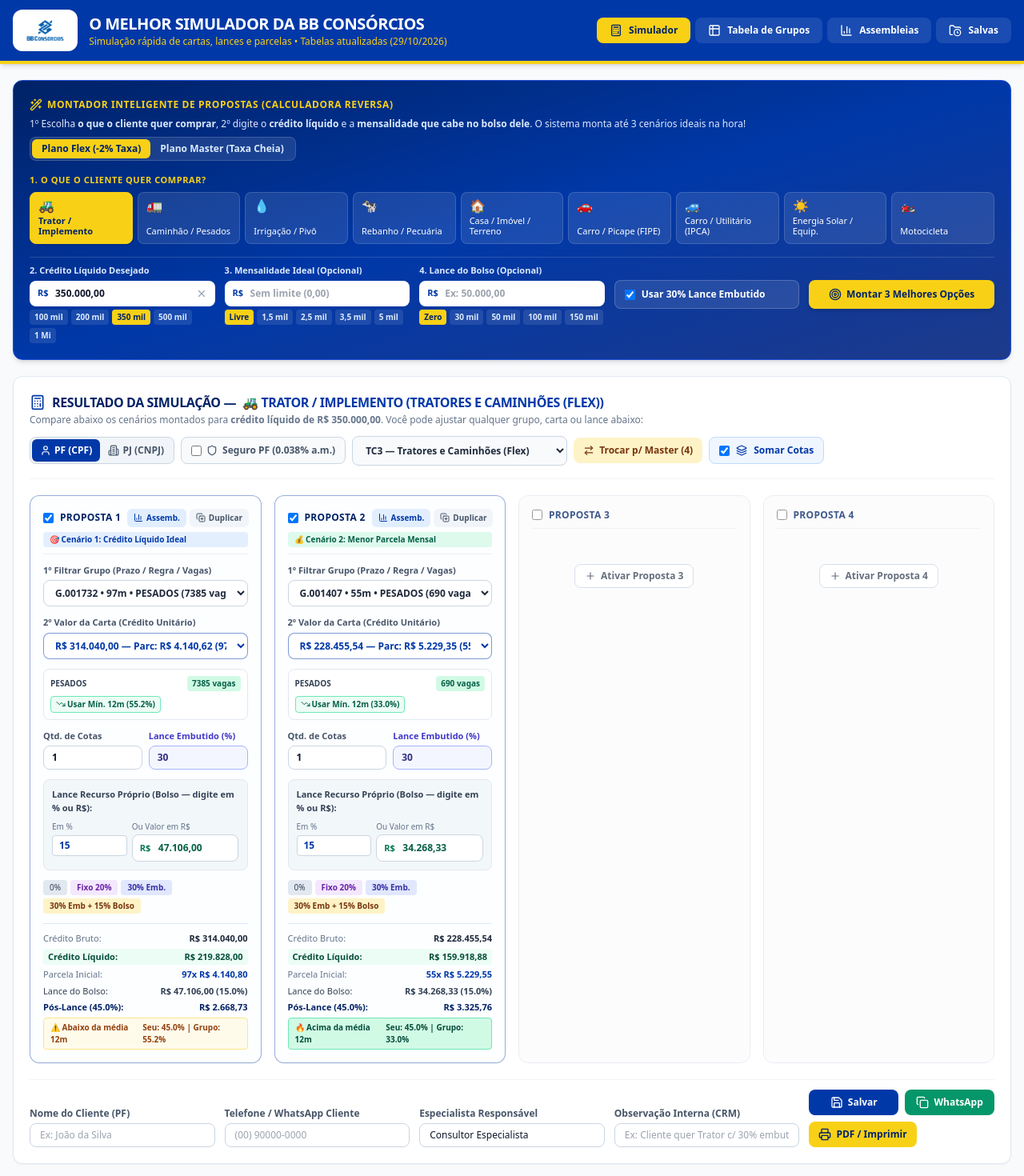
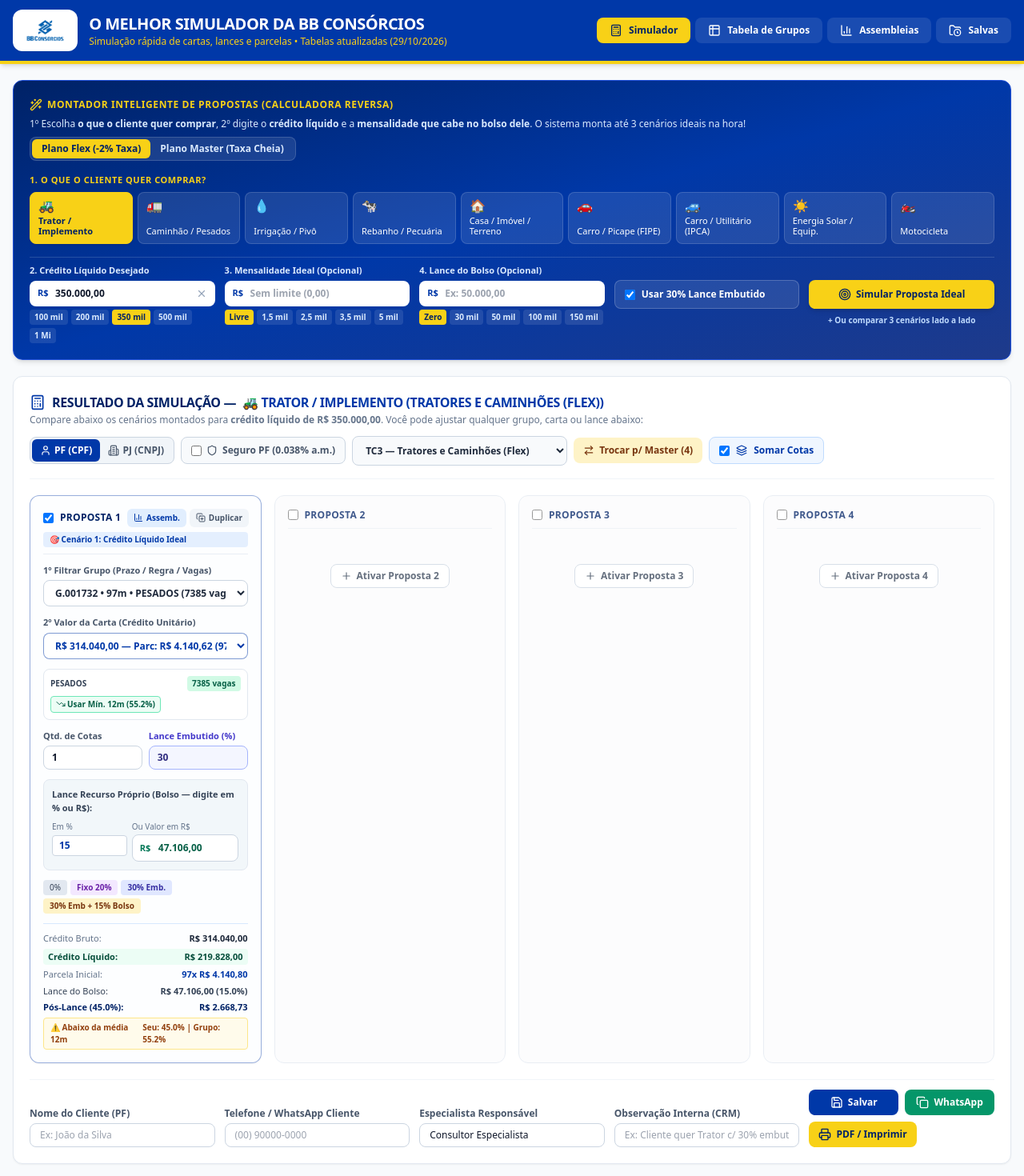
Before and after one commit to aspargosmp-hub/simulador-consorcios, a React (Vite) app: page / in a window 1280 px wide. Shown: the top 1470 px of the page at 80% size. Built offline with nearby package versions, Linux system fonts and the light colour scheme.

Commit message:
feat(simulador): modo padrao de 1 proposta ideal certeira + comparativo opcional de 3 cenarios e suporte ate 12 cotas

```diff
--- a/src/App.tsx
+++ b/src/App.tsx
@@ -48,7 +48,7 @@ export function App() {
       },
       {
         slotIndex: 1,
-        enabled: true,
+        enabled: false,
         groupId: tc3Items[Math.min(4, tc3Items.length - 1)]?.id || initialDataset.items[1].id,
         cotas: 1,
         lanceRecursoProprioPerc: 15,
--- a/src/components/SimulatorTab.tsx
+++ b/src/components/SimulatorTab.tsx
@@ -80,10 +80,7 @@ const OBJETIVOS_COMPRA: ObjetivoCompraOption[] = [
     defaultModFlex: 'TC3',
     defaultModMaster: 'TC4',
     filterFn: (i) =>
-      i.segmento === 'TC' &&
-      (i.tags.includes('Trator / Implemento') ||
-        i.bemDescricao.includes('TRATOR') ||
-        i.bemDescricao.includes('PESADOS')),
+      i.segmento === 'TC' && !i.bemDescricao.includes('SUSTENTAVEIS'),
   },
   {
     id: 'CAMINHAO',
@@ -93,8 +90,7 @@ const OBJETIVOS_COMPRA: ObjetivoCompraOption[] = [
     defaultModFlex: 'TC3',
     defaultModMaster: 'TC4',
     filterFn: (i) =>
-      i.segmento === 'TC' &&
-      (!i.bemDescricao.includes('IRRIGACAO') && !i.bemDescricao.includes('REBANHO')),
+      i.segmento === 'TC' && !i.bemDescricao.includes('SUSTENTAVEIS'),
   },
   {
     id: 'IRRIGACAO',
@@ -103,16 +99,19 @@ const OBJETIVOS_COMPRA: ObjetivoCompraOption[] = [
     seg: 'TC',
     defaultModFlex: 'TC3',
     defaultModMaster: 'TC4',
-    filterFn: (i) => i.segmento === 'TC' && i.tags.includes('Irrigação'),
+    // Na BB Consórcios, qualquer grupo PESADOS / TRATOR / IRRIGAÇÃO do segmento TC fatura Pivô e Irrigação
+    filterFn: (i) =>
+      i.segmento === 'TC' && !i.bemDescricao.includes('SUSTENTAVEIS'),
   },
   {
     id: 'REBANHO',
     label: 'Rebanho / Pecuária',
     emoji: '🐄',
-    seg: 'TC',
-    defaultModFlex: 'TC3',
-    defaultModMaster: 'TC4',
-    filterFn: (i) => i.segmento === 'TC' && i.tags.includes('Rebanho e Genética'),
+    seg: 'EE',
+    defaultModFlex: 'EE3',
+    defaultModMaster: 'EE4',
+    filterFn: (i) =>
+      i.tags.includes('Rebanho e Genética') || i.bemDescricao.includes('REBANHO'),
   },
   {
     id: 'IMOVEL',
@@ -300,9 +299,8 @@ export const SimulatorTab: React.FC<SimulatorTabProps> = ({
     onChangeSlots(next);
   };
 
-  // MOTOR DE RECOMENDAÇÃO INTELIGENTE (Monta até 3 cenários estratégicos automaticamente!)
-  const handleAutoBuildProposal = (e: React.FormEvent) => {
-    e.preventDefault();
+  // MOTOR DE RECOMENDAÇÃO INTELIGENTE (Modo 1 Proposta Exata ou Comparativo de 3 Cenários)
+  const runProposalBuilder = (mode: 'single' | 'compare3') => {
     const objConfig = OBJETIVOS_COMPRA.find((o) => o.id === objetivo) || OBJETIVOS_COMPRA[0];
     const targetMod =
       planoPreferido === 'Flex' ? objConfig.defaultModFlex : objConfig.defaultModMaster;
@@ -323,10 +321,6 @@ export const SimulatorTab: React.FC<SimulatorTabProps> = ({
     }
     if (pool.length === 0) return;
 
-    // Avalia candidatos (1 a 3 cotas) para encontrar os 3 melhores cenários:
-    // Cenário 1: Equilíbrio / Mais próximo do Crédito Líquido e dentro da Mensalidade
-    // Cenário 2: Menor Parcela Mensal (Prazo mais longo)
-    // Cenário 3: Contemplação Mais Rápida (Menor Lance Mínimo 12m ou Lance Fixo 20%)
     interface CandidateScenario {
       item: ConsorcioItem;
       cotas: number;
@@ -336,30 +330,32 @@ export const SimulatorTab: React.FC<SimulatorTabProps> = ({
       creditoLiquido: number;
       parcelaInicial: number;
       parcelaPosLance: number;
+      lanceTotalPerc: number;
       scoreCredito: number;
       withinBudget: boolean;
+      beatsGroupMin: boolean;
     }
 
     const candidates: CandidateScenario[] = [];
 
     for (const item of pool) {
-      // Testa com o percentual de embutido escolhido (e também testa 0% em grupos de Lance Fixo 20/30 quando há lance do bolso suficiente)
       const embOptions = targetUsarEmbutido ? [30, 0] : [0];
 
       for (const embPerc of embOptions) {
-        // Se o usuário pediu embutido, só usa embPerc=0 se for grupo de Lance Fixo <= 30% e tiver lance do bolso
-        if (targetUsarEmbutido && embPerc === 0 && item.percMinContemp > 30) continue;
+        if (targetUsarEmbutido && embPerc === 0 && item.percMinContemp > 30 && bolsoReais === 0) {
+          continue;
+        }
 
         const fatorLiq = 1 - embPerc / 100;
 
-        for (let cotas = 1; cotas <= 4; cotas++) {
+        // Avalia de 1 até 12 cotas para atender desde cartas pequenas até R$ 1 Milhão+
+        for (let cotas = 1; cotas <= 12; cotas++) {
           const creditoBruto = item.valorBem * cotas;
           const creditoLiquido = creditoBruto * fatorLiq;
           const parcelaInicial = item.parcela * cotas;
 
           let bolsoPerc = 15;
           if (bolsoReais > 0 && creditoBruto > 0) {
-            // Mantém precisão total para que o valor em R$ bata exatamente (sem quebrar em R$ 100.009,92)
             bolsoPerc = Math.min(69, (bolsoReais / creditoBruto) * 100);
           } else if (embPerc === 0 && item.tags.includes('Lance Fixo 20%')) {
             bolsoPerc = 20;
@@ -375,7 +371,6 @@ export const SimulatorTab: React.FC<SimulatorTabProps> = ({
               ? Math.max(0, (saldoTotal - parcelaInicial - lanceTotalValor) / (item.prazo - 1))
               : parcelaInicial;
 
-          // Distância percentual para o crédito líquido desejado
           const scoreCredito =
             liquidoDesejado > 0
               ? Math.abs(creditoLiquido - liquidoDesejado) / liquidoDesejado
@@ -383,15 +378,15 @@ export const SimulatorTab: React.FC<SimulatorTabProps> = ({
               ? Math.abs(parcelaPosLance - mensalidadeMax) / mensalidadeMax
               : 0;
 
-          // Verifica se cabe na mensalidade máxima (considerando a parcela pós-lance se houver lance, ou inicial)
           const refParcela = lanceTotalPerc > 0 ? parcelaPosLance : parcelaInicial;
           const withinBudget = mensalidadeMax <= 0 || refParcela <= mensalidadeMax * 1.12;
-
-          // Aceita candidatos cujo crédito líquido esteja próximo do pedido (-6% a +14%)
+          const beatsGroupMin = lanceTotalPerc >= item.percMinContemp;
+
+          // Margem estrita (-8% a +14% do crédito líquido pedido) para nunca sugerir valores desconexos
           const reasonableCredit =
             liquidoDesejado <= 0 ||
-            (creditoLiquido >= liquidoDesejado * 0.94 &&
-              creditoLiquido <= liquidoDesejado * 1.15);
+            (creditoLiquido >= liquidoDesejado * 0.92 &&
+              creditoLiquido <= liquidoDesejado * 1.14);
 
           if (reasonableCredit) {
             candidates.push({
@@ -403,30 +398,31 @@ export const SimulatorTab: React.FC<SimulatorTabProps> = ({
               creditoLiquido,
               parcelaInicial,
               parcelaPosLance,
+              lanceTotalPerc,
               scoreCredito,
               withinBudget,
+              beatsGroupMin,
             });
           }
         }
       }
     }
 
-    // Fallback se a faixa estrita (-6% a +14%) não encontrar opções suficientes
-    if (candidates.length < 3 && liquidoDesejado > 0) {
+    // Fallback caso o valor digitado seja muito baixo ou muito alto para a faixa de -8% a +14%
+    if (candidates.length === 0 && liquidoDesejado > 0) {
       for (const item of pool) {
         const embPerc = targetUsarEmbutido ? 30 : 0;
         const fatorLiq = 1 - embPerc / 100;
-        for (let cotas = 1; cotas <= 4; cotas++) {
+        for (let cotas = 1; cotas <= 15; cotas++) {
           const creditoBruto = item.valorBem * cotas;
           const creditoLiquido = creditoBruto * fatorLiq;
-          if (creditoLiquido < liquidoDesejado * 0.85 || creditoLiquido > liquidoDesejado * 1.30)
-            continue;
           const parcelaInicial = item.parcela * cotas;
           const bolsoPerc =
             bolsoReais > 0 && creditoBruto > 0
               ? Math.min(69, (bolsoReais / creditoBruto) * 100)
               : 0;
-          const lanceTotalValor = creditoBruto * ((embPerc + bolsoPerc) / 100);
+          const lanceTotalPerc = embPerc + bolsoPerc;
+          const lanceTotalValor = creditoBruto * (lanceTotalPerc / 100);
           const saldoTotal = parcelaInicial * item.prazo;
           const parcelaPosLance =
             item.prazo > 1
@@ -443,14 +439,15 @@ export const SimulatorTab: React.FC<SimulatorTabProps> = ({
             creditoLiquido,
             parcelaInicial,
             parcelaPosLance,
+            lanceTotalPerc,
             scoreCredito,
             withinBudget,
+            beatsGroupMin: lanceTotalPerc >= item.percMinContemp,
           });
         }
       }
     }
 
-    // Se o filtro estrito não achou, pega o mais próximo geral
     const workingList =
       candidates.filter((c) => c.withinBudget).length > 0
         ? candidates.filter((c) => c.withinBudget)
@@ -458,38 +455,53 @@ export const SimulatorTab: React.FC<SimulatorTabProps> = ({
 
     if (workingList.length === 0) return;
 
-    // 1. Melhor encaixe exato de Crédito Líquido
-    const byCreditFit = [...workingList].sort((a, b) => a.scoreCredito - b.scoreCredito);
-    const c1 = byCreditFit[0];
-
-    // 2. Menor Parcela Pós-Lance (em um grupo diferente do C1 se possível)
+    // 1. Proposta Principal (Prioriza quem usa a preferência de embutido, supera a média do grupo e crava o crédito líquido)
+    const preferredEmb = targetUsarEmbutido ? 30 : 0;
+    const byBestFit = [...workingList].sort((a, b) => {
+      const aPref = a.embPerc === preferredEmb ? 0 : 1;
+      const bPref = b.embPerc === preferredEmb ? 0 : 1;
+      if (aPref !== bPref) return aPref - bPref;
+      if (a.beatsGroupMin !== b.beatsGroupMin) return a.beatsGroupMin ? -1 : 1;
+      return a.scoreCredito - b.scoreCredito;
+    });
+    const c1 = byBestFit[0];
+
+    let chosenScenarios: CandidateScenario[] = [c1];
+
+    if (mode === 'compare3') {
+      // 2. Menor Parcela Pós-Lance (mantendo o MESMO crédito líquido em outro grupo ou sem embutido)
       const byLowestInstallment = [...workingList].sort(
         (a, b) => a.parcelaPosLance - b.parcelaPosLance
       );
       const c2 =
         byLowestInstallment.find((c) => c.item.grupo !== c1.item.grupo) ||
-      byLowestInstallment.find((c) => c.item.id !== c1.item.id) ||
+        byLowestInstallment.find(
+          (c) => c.item.id !== c1.item.id || c.embPerc !== c1.embPerc
+        ) ||
         c1;
 
-    // 3. Menor Lance Mínimo Histórico 12m (Grupo mais fácil de contemplar)
+      // 3. Menor Lance Mínimo Histórico 12m (Grupo mais fácil de contemplar para o mesmo crédito)
       const byFastestContemp = [...workingList].sort(
-      (a, b) => a.item.percMinContemp - b.item.percMinContemp
+        (a, b) => a.item.percMinContemp - b.item.percMinContemp || a.scoreCredito - b.scoreCredito
       );
       const c3 =
         byFastestContemp.find(
           (c) => c.item.grupo !== c1.item.grupo && c.item.grupo !== c2.item.grupo
         ) ||
-      byFastestContemp[0] ||
+        byFastestContemp.find((c) => c.item.grupo !== c1.item.grupo) ||
         c1;
 
-    const chosenScenarios = [c1, c2, c3].filter(
+      chosenScenarios = [c1, c2, c3].filter(
         (v, index, self) =>
           index ===
-        self.findIndex((t) => t.item.id === v.item.id && t.cotas === v.cotas)
-    );
+          self.findIndex(
+            (t) => t.item.id === v.item.id && t.cotas === v.cotas && t.embPerc === v.embPerc
+          )
+      );
+    }
 
     onChangeModality(targetMod);
-    onChangeAgrupar(false); // Desmarca agrupar para comparar os 3 cenários lado a lado!
+    onChangeAgrupar(false);
 
     const nextSlots: ProposalSlot[] = [0, 1, 2, 3].map((idx) => {
       const sc = chosenScenarios[idx];
@@ -521,16 +533,26 @@ export const SimulatorTab: React.FC<SimulatorTabProps> = ({
     });
     setSlotGroupFilter(newGroupFilters);
 
+    if (mode === 'single') {
       setAssistantFeedback(
-      `Montamos ${chosenScenarios.length} opções ideais para ${objConfig.label} (${targetMod}): Opção 1 (Crédito exato: ${formatBRL(
+        `Proposta ideal montada para ${objConfig.label} (${targetMod}): Grupo ${
+          c1.item.grupo
+        } (${c1.cotas} cota${c1.cotas > 1 ? 's' : ''}) • Crédito Líquido: ${formatBRL(
           c1.creditoLiquido
-      )} líq.), Opção 2 (Menor parcela: ${formatBRL(
-        c2.parcelaPosLance
-      )}/mês) e Opção 3 (Menor lance mín. 12m: Grupo ${c3.item.grupo} com ${formatPercent(
-        c3.item.percMinContemp,
-        1
-      )}).`
-    );
+        )} • Parcela Pós-Lance: ${formatBRL(c1.parcelaPosLance)}/mês.`
+      );
+    } else {
+      setAssistantFeedback(
+        `Comparativo de ${chosenScenarios.length} cenários para ${formatBRL(
+          liquidoDesejado
+        )} líquidos em ${objConfig.label} (${targetMod}) montado abaixo!`
+      );
+    }
+  };
+
+  const handleAutoBuildProposal = (e: React.FormEvent) => {
+    e.preventDefault();
+    runProposalBuilder('single');
   };
 
   const calculatedProposals: CalculatedProposal[] = useMemo(() => {
@@ -855,13 +877,20 @@ export const SimulatorTab: React.FC<SimulatorTabProps> = ({
             </label>
           </div>
 
-          <div className="pt-5">
+          <div className="pt-5 space-y-1">
             <button
               type="submit"
               className="w-full inline-flex items-center justify-center gap-1.5 px-4 py-2 h-[36px] rounded-lg bg-bb-yellow hover:bg-bb-yellowHover text-bb-dark text-xs font-black shadow-md transition"
             >
               <Target className="w-4 h-4" />
-              Montar 3 Melhores Opções
+              Simular Proposta Ideal
+            </button>
+            <button
+              type="button"
+              onClick={() => runProposalBuilder('compare3')}
+              className="w-full text-center text-[10px] font-bold text-blue-200 hover:text-bb-yellow transition py-0.5"
+            >
+              + Ou comparar 3 cenários lado a lado
             </button>
           </div>
         </div>
```
Lines whose indentation alone changed are shown as unchanged.
